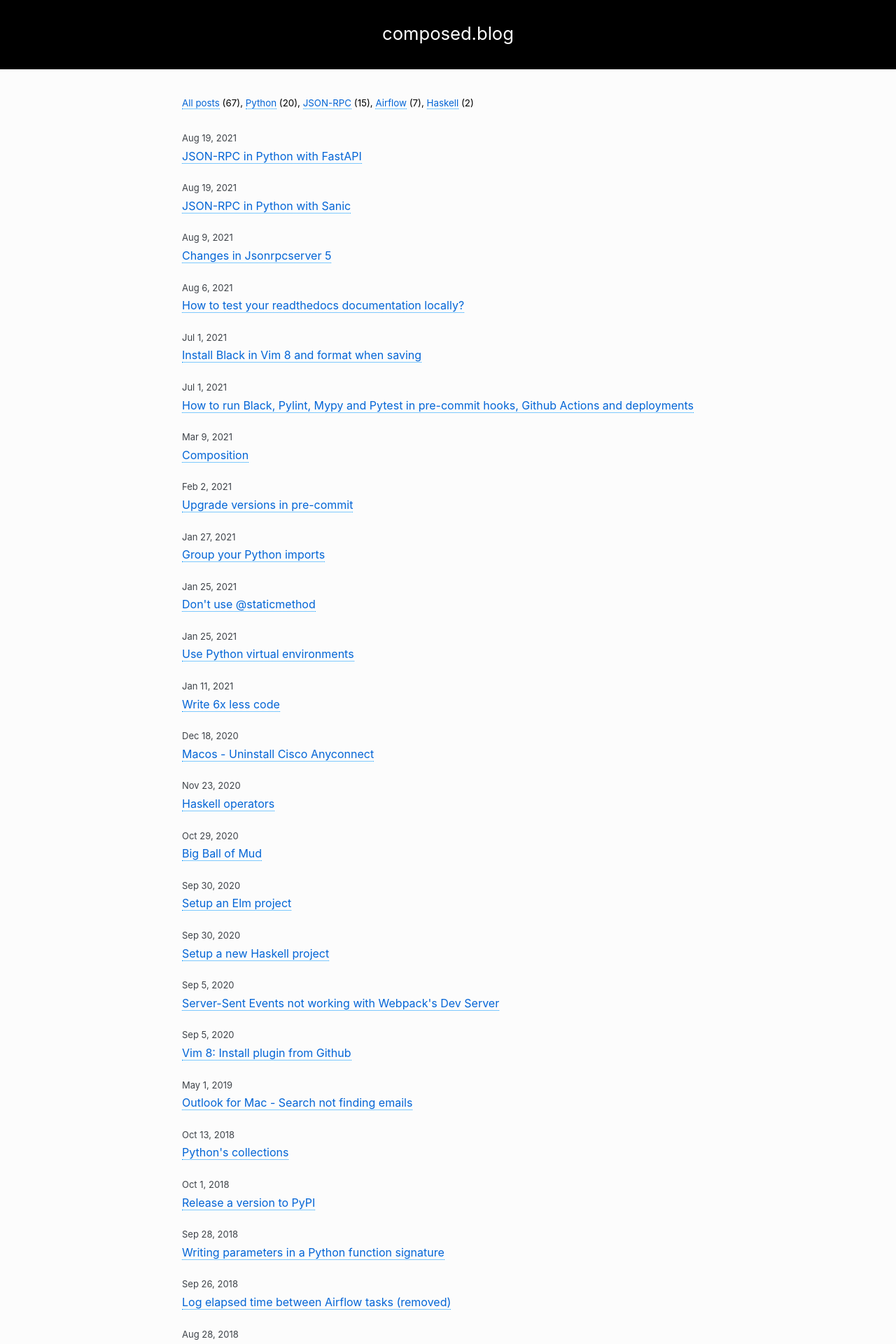
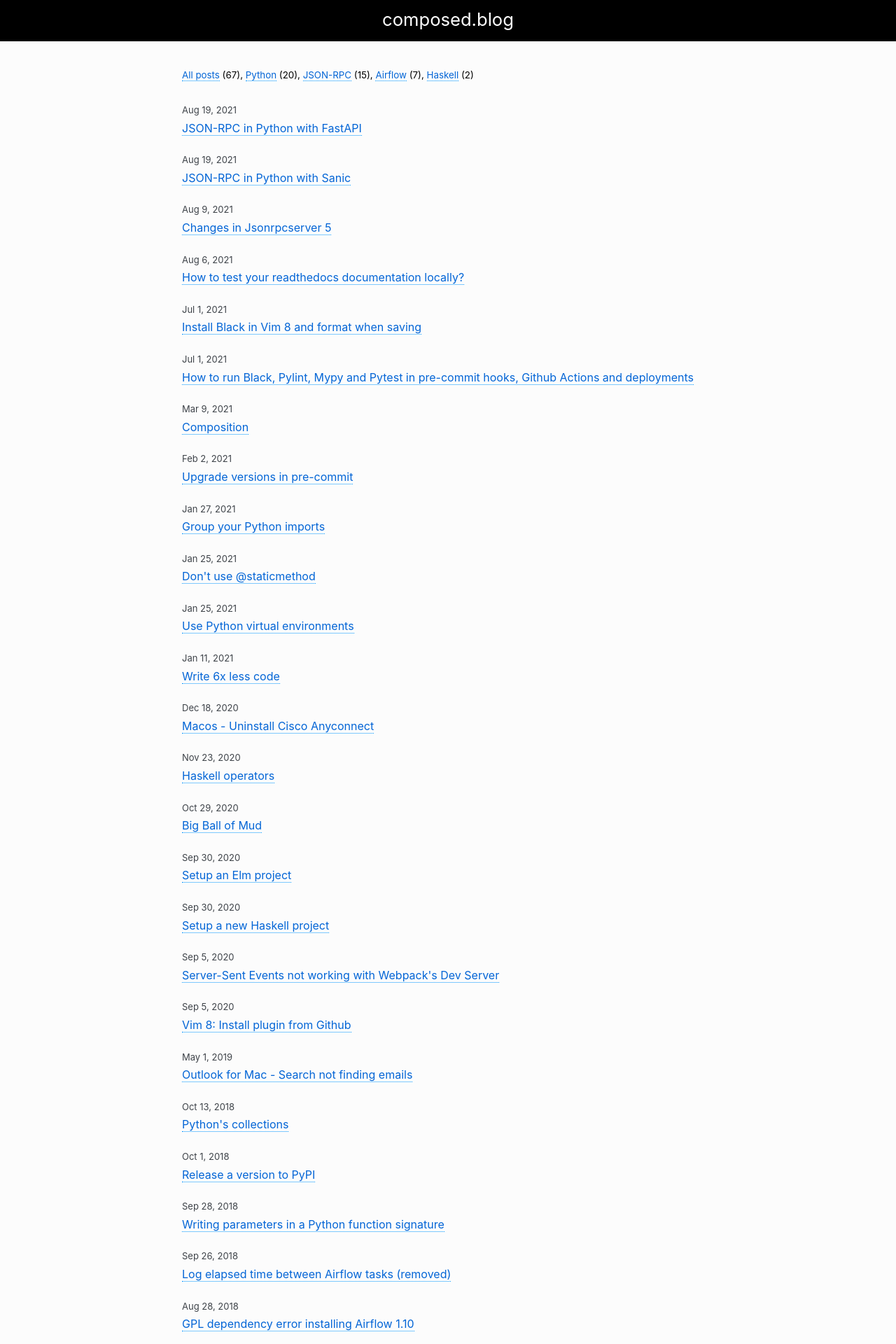
Before and after one commit to explodinglabs/explodinglabs.github.io, a Jekyll site: the page built from index.html, in a window 1280 px wide. Shown: the top 1920 px of the page at 70% size. Built offline with Jekyll 4.4.1, drawn with Linux system fonts in a browser that asks for light colours; some web fonts are replaced.

Commit message:
Update main.scss

```diff
--- a/css/main.scss
+++ b/css/main.scss
@@ -34,8 +34,8 @@ body, h1, h2, h3, h4, h5, h6, p, blockquote, pre, hr, dl, dd, ol, ul, figure {
 
 /* Site header */
 header {
-    padding-top: $space * 2;
-    padding-bottom: $space * 2;
+    padding-top: $space;
+    padding-bottom: $space;
     margin-bottom: $space * 2;
     background-color: black;
     color: white;
```
